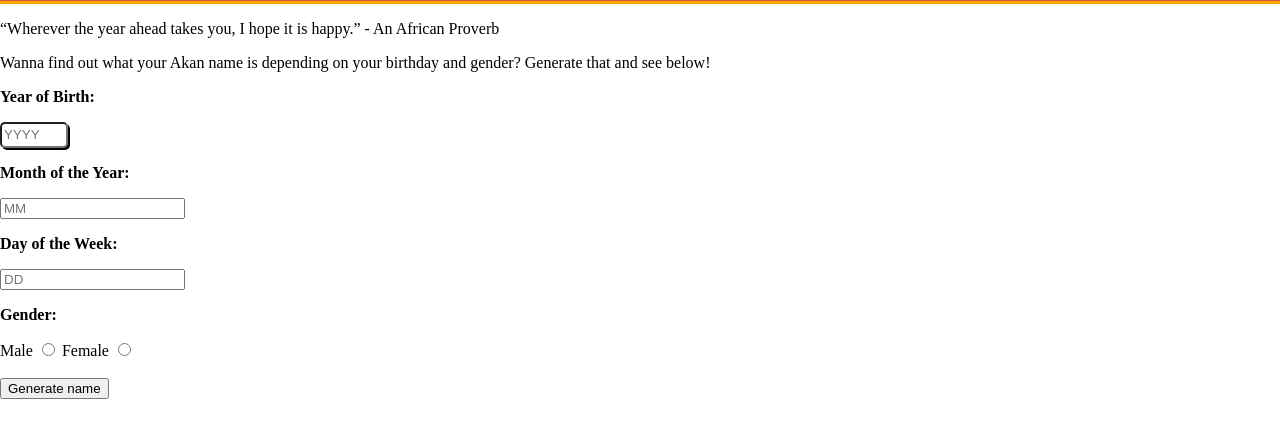
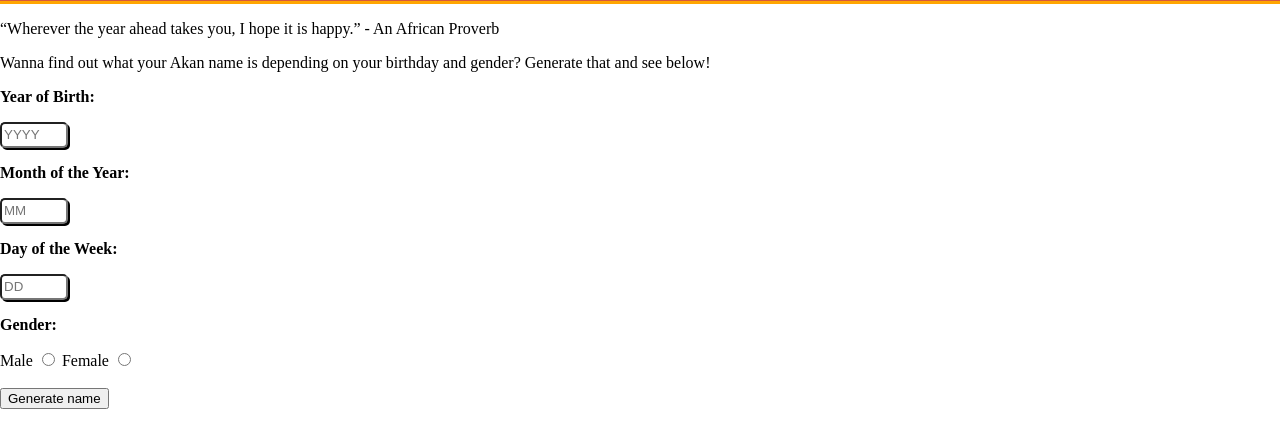
Before and after one commit to MMMuteti/homejs, a plain HTML site: page index.html in a window 1280 px wide. Shown: the part 109-556 px from the top of the page. Drawn offline with Linux system fonts and the light colour scheme.

Commit message:
date and month tyling

```diff
--- a/stylesheet/styles.css
+++ b/stylesheet/styles.css
@@ -26,3 +26,17 @@ header{
   height: 20px;
   box-shadow: 2px 2px #000000;
 }
+
+#month-input{
+  border-radius: 5px;
+  width: 60px;
+  height: 20px;
+  box-shadow: 2px 2px #000000;
+}
+
+#day-input{
+  border-radius: 5px;
+  width: 60px;
+  height: 20px;
+  box-shadow: 2px 2px #000000;
+}
```
